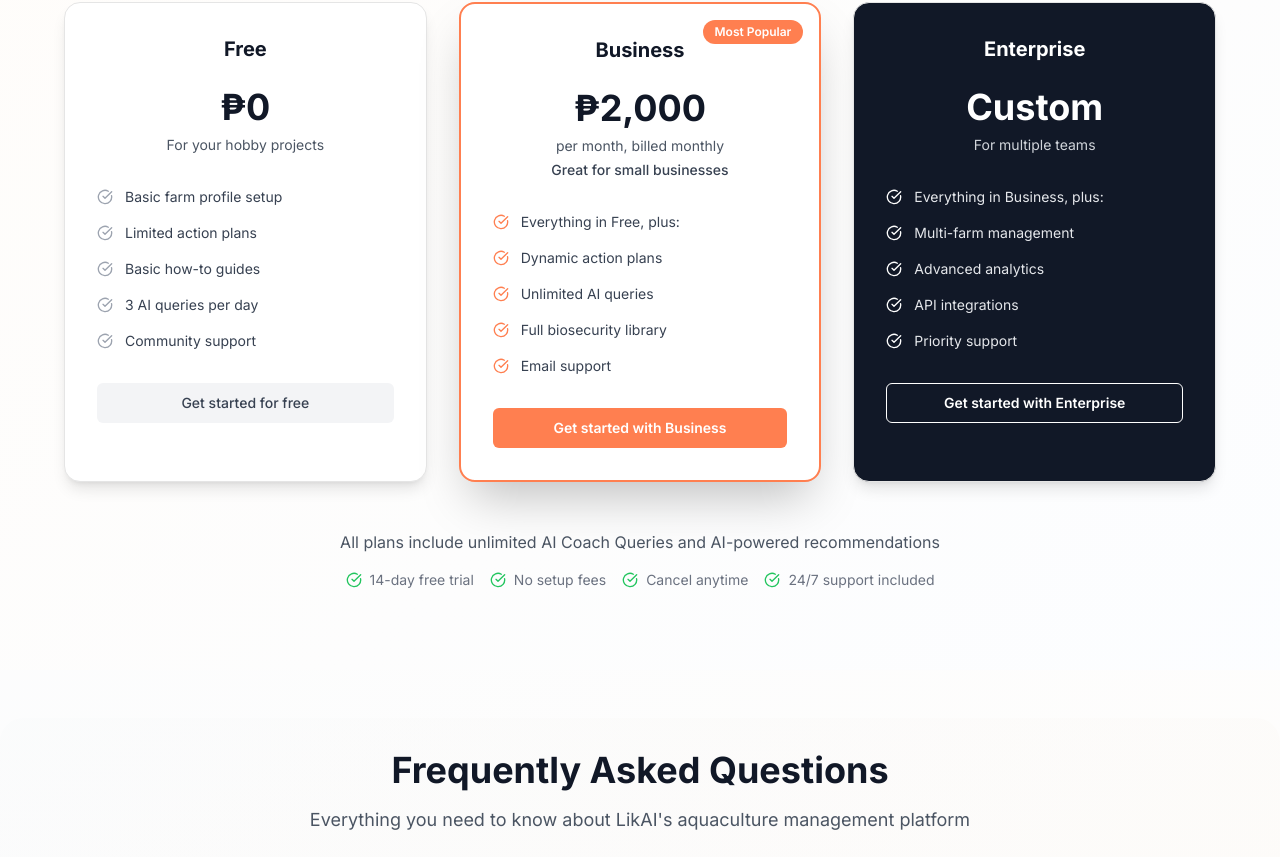
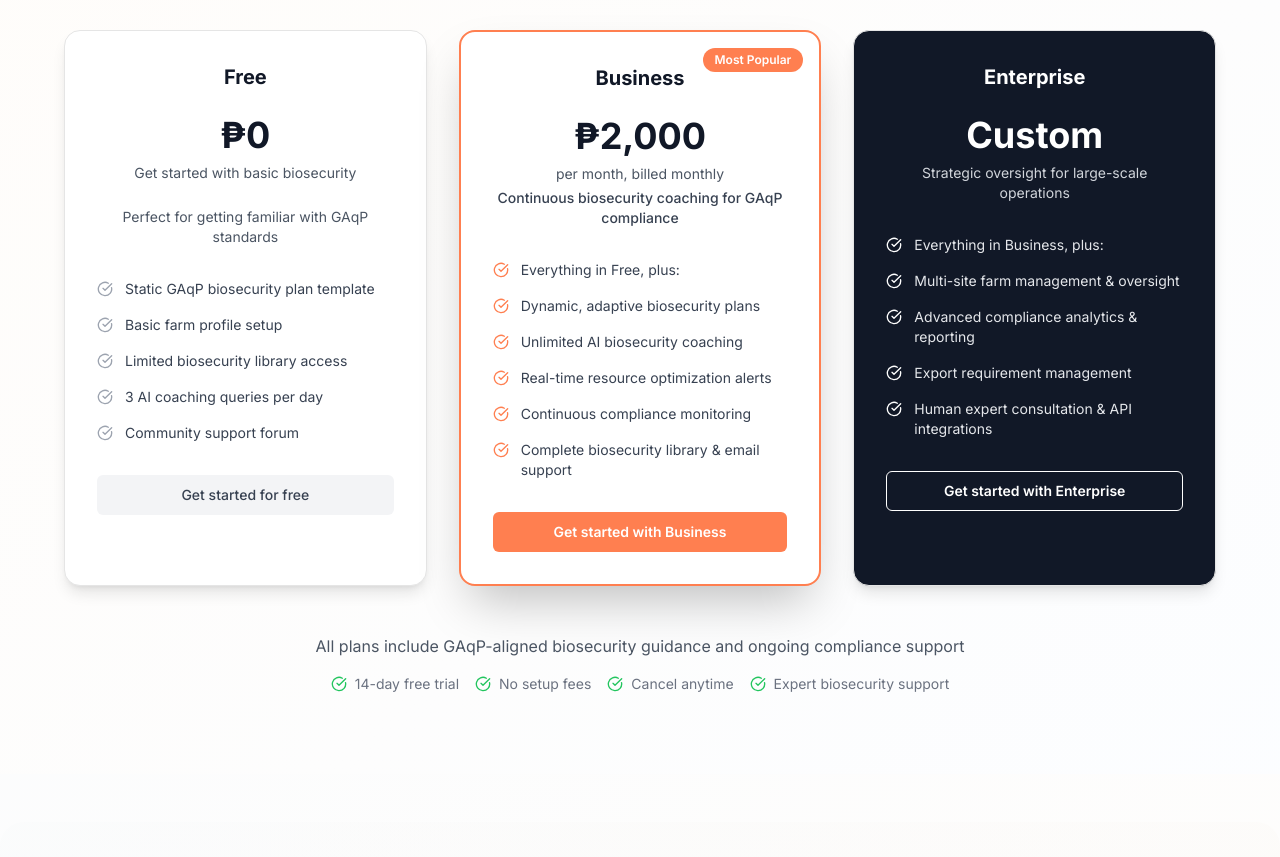
Before and after one commit to Web3-Iligan/LikAI, a Next.js app: page / in a window 1280 px wide. Shown: the part 3266-4123 px from the top of the page. Built offline with nearby package versions, Linux system fonts and the light colour scheme.

Commit message:
Update page.tsx

```diff
--- a/app/page.tsx
+++ b/app/page.tsx
@@ -818,7 +818,8 @@ export default function LandingPage() {
                 Plans and Pricing
               </h2>
               <p className="mx-auto mb-8 max-w-2xl px-4 text-base text-gray-600 sm:px-0 sm:text-lg">
-                Receive unlimited credits when you pay yearly, and save on your plan.
+                Choose the plan that fits your farm's biosecurity needs. Upgrade
+                as your operation grows.
               </p>
 
               {/* Billing Period Toggle */}
@@ -865,12 +866,21 @@ export default function LandingPage() {
                         ₱0
                       </div>
                       <p className="text-sm text-gray-600">
-                        For your hobby projects
+                        Get started with basic biosecurity
                       </p>
                     </div>
+                    <p className="text-sm text-gray-600">
+                      Perfect for getting familiar with GAqP standards
+                    </p>
                   </div>
 
                   <div className="mb-8 space-y-4">
+                    <div className="flex items-start space-x-3">
+                      <CheckCircle className="mt-0.5 h-4 w-4 flex-shrink-0 text-gray-400" />
+                      <span className="text-sm text-gray-700">
+                        Static GAqP biosecurity plan template
+                      </span>
+                    </div>
                     <div className="flex items-start space-x-3">
                       <CheckCircle className="mt-0.5 h-4 w-4 flex-shrink-0 text-gray-400" />
                       <span className="text-sm text-gray-700">
@@ -880,25 +890,19 @@ export default function LandingPage() {
                     <div className="flex items-start space-x-3">
                       <CheckCircle className="mt-0.5 h-4 w-4 flex-shrink-0 text-gray-400" />
                       <span className="text-sm text-gray-700">
-                        Limited action plans
+                        Limited biosecurity library access
                       </span>
                     </div>
                     <div className="flex items-start space-x-3">
                       <CheckCircle className="mt-0.5 h-4 w-4 flex-shrink-0 text-gray-400" />
                       <span className="text-sm text-gray-700">
-                        Basic how-to guides
+                        3 AI coaching queries per day
                       </span>
                     </div>
                     <div className="flex items-start space-x-3">
                       <CheckCircle className="mt-0.5 h-4 w-4 flex-shrink-0 text-gray-400" />
                       <span className="text-sm text-gray-700">
-                        3 AI queries per day
-                      </span>
-                    </div>
-                    <div className="flex items-start space-x-3">
-                      <CheckCircle className="mt-0.5 h-4 w-4 flex-shrink-0 text-gray-400" />
-                      <span className="text-sm text-gray-700">
-                        Community support
+                        Community support forum
                       </span>
                     </div>
                   </div>
@@ -910,7 +914,7 @@ export default function LandingPage() {
               </Card>
 
               {/* Business Plan - Highlighted */}
-              <Card className="relative overflow-hidden rounded-2xl border-2 border-[#FF7F50] bg-white shadow-2xl transition-all duration-300 hover:shadow-3xl">
+              <Card className="hover:shadow-3xl relative overflow-hidden rounded-2xl border-2 border-[#FF7F50] bg-white shadow-2xl transition-all duration-300">
                 <div className="absolute right-4 top-4 rounded-full bg-[#FF7F50] px-3 py-1 text-xs font-semibold text-white">
                   Most Popular
                 </div>
@@ -929,7 +933,7 @@ export default function LandingPage() {
                           : "per year, billed annually"}
                       </p>
                       <p className="mt-1 text-sm font-medium text-gray-700">
-                        Great for small businesses
+                        Continuous biosecurity coaching for GAqP compliance
                       </p>
                     </div>
                   </div>
@@ -944,25 +948,31 @@ export default function LandingPage() {
                     <div className="flex items-start space-x-3">
                       <CheckCircle className="mt-0.5 h-4 w-4 flex-shrink-0 text-[#FF7F50]" />
                       <span className="text-sm text-gray-700">
-                        Dynamic action plans
+                        Dynamic, adaptive biosecurity plans
                       </span>
                     </div>
                     <div className="flex items-start space-x-3">
                       <CheckCircle className="mt-0.5 h-4 w-4 flex-shrink-0 text-[#FF7F50]" />
                       <span className="text-sm text-gray-700">
-                        Unlimited AI queries
+                        Unlimited AI biosecurity coaching
                       </span>
                     </div>
                     <div className="flex items-start space-x-3">
                       <CheckCircle className="mt-0.5 h-4 w-4 flex-shrink-0 text-[#FF7F50]" />
                       <span className="text-sm text-gray-700">
-                        Full biosecurity library
+                        Real-time resource optimization alerts
                       </span>
                     </div>
                     <div className="flex items-start space-x-3">
                       <CheckCircle className="mt-0.5 h-4 w-4 flex-shrink-0 text-[#FF7F50]" />
                       <span className="text-sm text-gray-700">
-                        Email support
+                        Continuous compliance monitoring
+                      </span>
+                    </div>
+                    <div className="flex items-start space-x-3">
+                      <CheckCircle className="mt-0.5 h-4 w-4 flex-shrink-0 text-[#FF7F50]" />
+                      <span className="text-sm text-gray-700">
+                        Complete biosecurity library & email support
                       </span>
                     </div>
                   </div>
@@ -985,7 +995,7 @@ export default function LandingPage() {
                         Custom
                       </div>
                       <p className="text-sm text-gray-300">
-                        For multiple teams
+                        Strategic oversight for large-scale operations
                       </p>
                     </div>
                   </div>
@@ -1000,25 +1010,25 @@ export default function LandingPage() {
                     <div className="flex items-start space-x-3">
                       <CheckCircle className="mt-0.5 h-4 w-4 flex-shrink-0 text-white" />
                       <span className="text-sm text-gray-200">
-                        Multi-farm management
+                        Multi-site farm management & oversight
                       </span>
                     </div>
                     <div className="flex items-start space-x-3">
                       <CheckCircle className="mt-0.5 h-4 w-4 flex-shrink-0 text-white" />
                       <span className="text-sm text-gray-200">
-                        Advanced analytics
+                        Advanced compliance analytics & reporting
                       </span>
                     </div>
                     <div className="flex items-start space-x-3">
                       <CheckCircle className="mt-0.5 h-4 w-4 flex-shrink-0 text-white" />
                       <span className="text-sm text-gray-200">
-                        API integrations
+                        Export requirement management
                       </span>
                     </div>
                     <div className="flex items-start space-x-3">
                       <CheckCircle className="mt-0.5 h-4 w-4 flex-shrink-0 text-white" />
                       <span className="text-sm text-gray-200">
-                        Priority support
+                        Human expert consultation & API integrations
                       </span>
                     </div>
                   </div>
@@ -1033,8 +1043,8 @@ export default function LandingPage() {
             {/* Additional Info */}
             <div className="mt-12 text-center">
               <p className="mb-4 text-gray-600">
-                All plans include unlimited AI Coach Queries and AI-powered
-                recommendations
+                All plans include GAqP-aligned biosecurity guidance and ongoing
+                compliance support
               </p>
               <div className="flex flex-col items-center justify-center gap-4 text-sm text-gray-500 sm:flex-row">
                 <div className="flex items-center space-x-2">
@@ -1051,7 +1061,7 @@ export default function LandingPage() {
                 </div>
                 <div className="flex items-center space-x-2">
                   <CheckCircle className="h-4 w-4 text-green-500" />
-                  <span>24/7 support included</span>
+                  <span>Expert biosecurity support</span>
                 </div>
               </div>
             </div>
```
